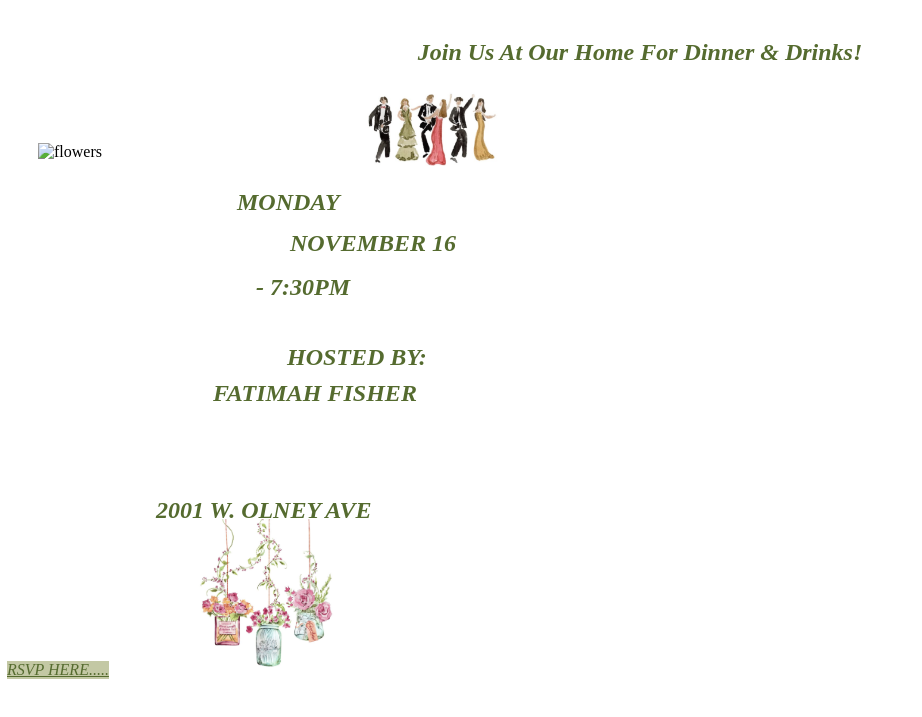
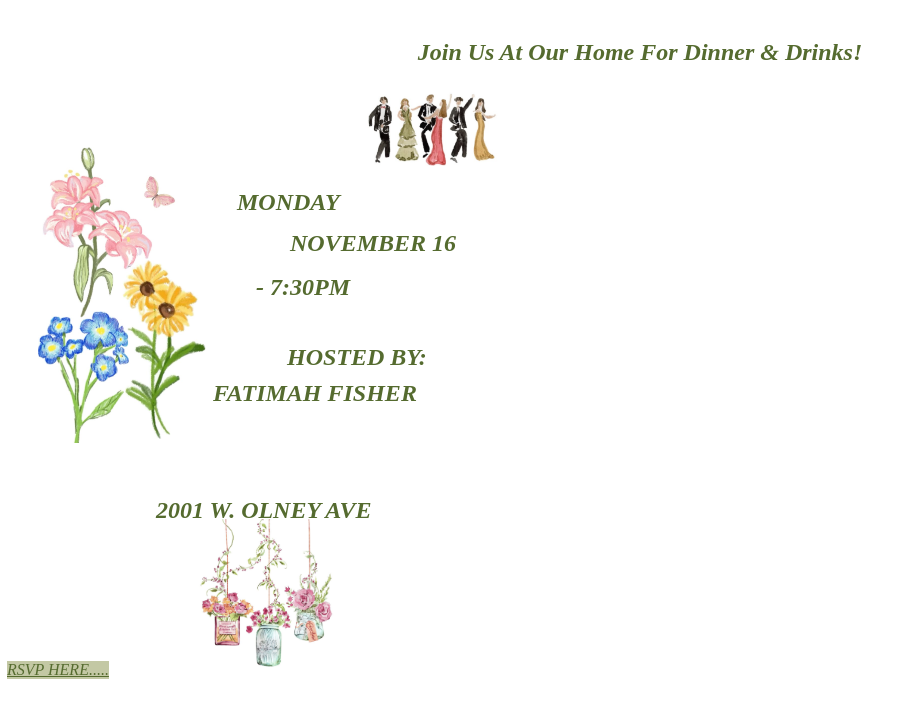
Before and after one commit to Fatimah-WebDesign/Party-E-Vite, a plain HTML site: page index.html in a window 1280 px wide. Shown: the part 79-796 px from the top of the page, without its empty margins (0-922 px from the left). Drawn offline with Linux system fonts and the light colour scheme.

Commit message:
Fix image source for flower display
Updated image source path for flower image.

```diff
--- a/index.html
+++ b/index.html
@@ -19,7 +19,7 @@
         <h2> Join Us At Our Home For Dinner & Drinks!</h2>
         <br>
 
-        <div><img src="pics/_flowersdraw.jpg" class="flower" alt="flowers" height="300px"></div>
+        <div><img src="pics/flowersdraw.jpg" class="flower" alt="flowers" height="300px"></div>
 
         <div class="monday">
             <h2> MONDAY</h2>
```
